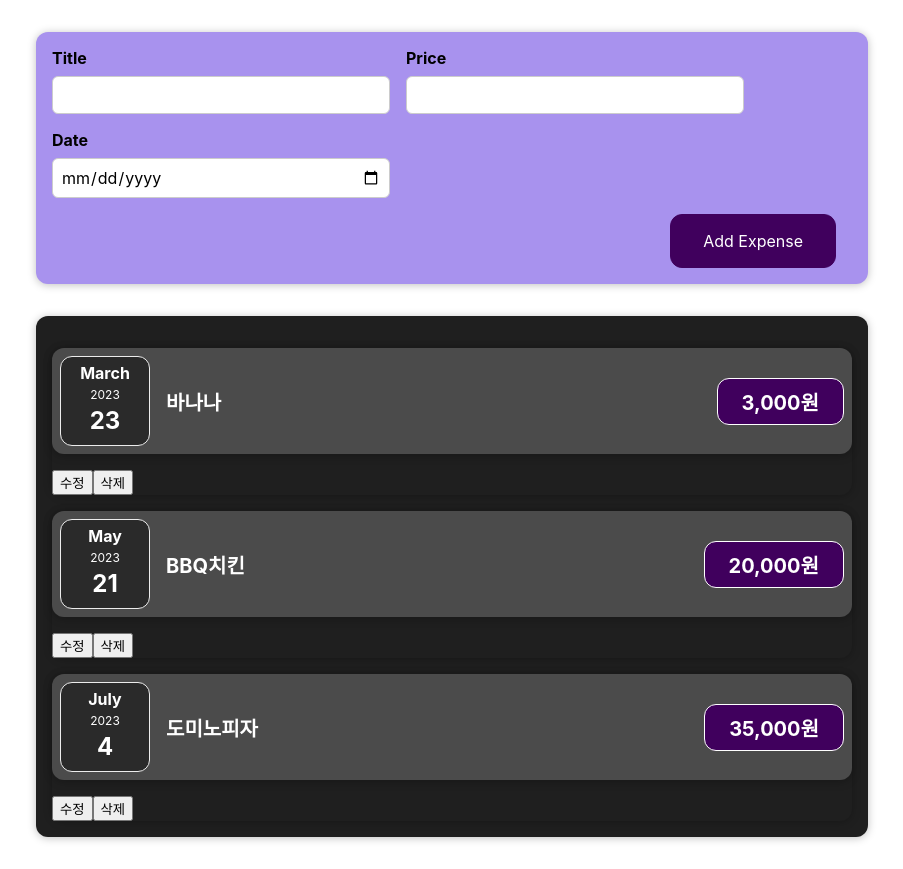
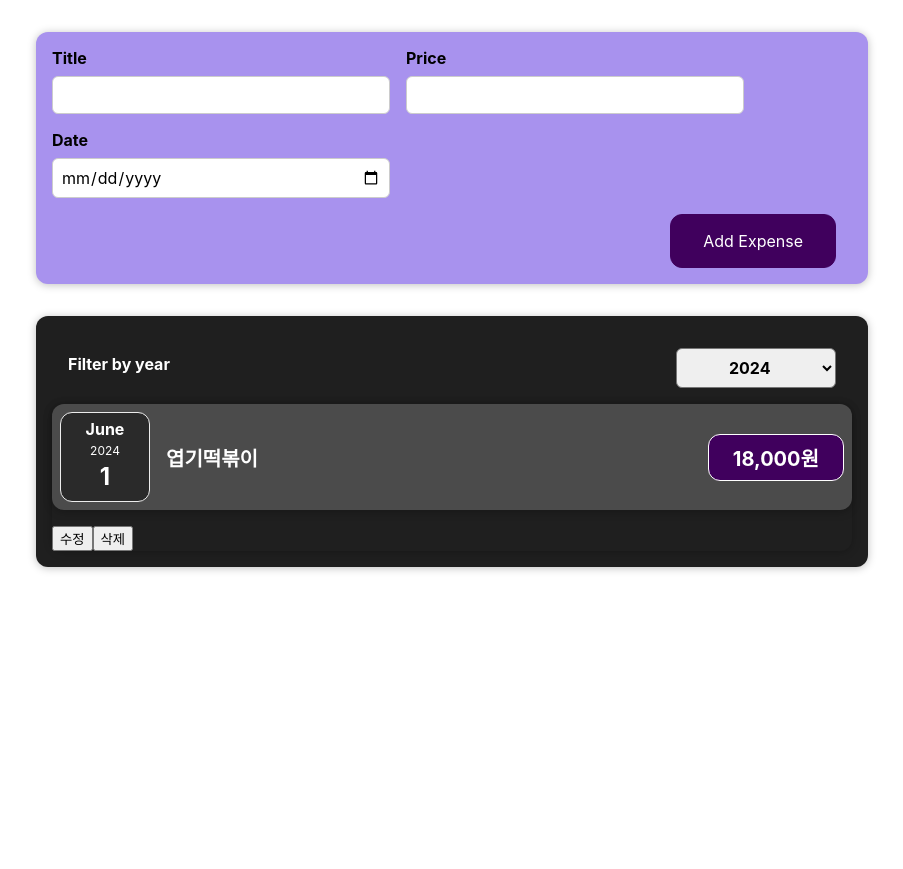
Before and after one commit to SJHlll/react-basic-study-20240501, a React (Create React App) app: page / in a window 1280 px wide. Shown: the whole page, without its empty margins (188-1091 px from the left). After the commit the page ends 800 px from the top, so only its background shows below. Built offline with nearby package versions, Linux system fonts and the light colour scheme.

Commit message:
8. 동적 리스트 렌더링, 연도별 필터링

```diff
--- a/src/App.js
+++ b/src/App.js
@@ -7,19 +7,28 @@
   //지출 항목 객체 배열
   const expenses = [
     {
+      id: 1,
       title: '바나나',
       price: 3000,
       date: new Date(2023, 3 - 1, 23),
     },
     {
+      id: 2,
       title: 'BBQ치킨',
       price: 20000,
       date: new Date(2023, 5 - 1, 21),
     },
     {
+      id: 3,
       title: '도미노피자',
       price: 35000,
       date: new Date(2023, 7 - 1, 4),
+    },
+    {
+      id: 4,
+      title: '엽기떡볶이',
+      price: 18000,
+      date: new Date(2024, 6 - 1, 1),
     },
   ];
 
@@ -27,6 +36,7 @@
   const addExpenseHandler = (NewExpense) => {
     console.log('App 컴포넌트 응답');
     console.log('newExpense : ', NewExpense);
+    expenses.push(NewExpense);
   };
 
   return (
--- /dev/null
+++ b/src/components/Expense/ExpenseFilter.css
@@ -0,0 +1,24 @@
+.expenses-filter {
+  color: white;
+  padding: 0 1rem;
+}
+
+.expenses-filter__control {
+  display: flex;
+  width: 100%;
+  align-items: center;
+  justify-content: space-between;
+  margin: 1rem 0;
+}
+
+.expenses-filter label {
+  font-weight: bold;
+  margin-bottom: 0.5rem;
+}
+
+.expenses-filter select {
+  font: inherit;
+  padding: 0.5rem 3rem;
+  font-weight: bold;
+  border-radius: 6px;
+}
--- /dev/null
+++ b/src/components/Expense/ExpenseFilter.js
@@ -0,0 +1,28 @@
+import React from 'react';
+import './ExpenseFilter.css';
+
+const ExpenseFilter = ({ onChangeFilter }) => {
+  const dropdownChangeHandler = (e) => {
+    // selected된 year의 값을 Expenses.js에서 사용할 수 있게 올려보내기
+    const selectedYear = e.target.value;
+    onChangeFilter(selectedYear);
+  };
+
+  return (
+    <div className="expenses-filter">
+      <div className="expenses-filter__control">
+        <label>Filter by year</label>
+        <select onChange={dropdownChangeHandler}>
+          <option value="2024">2024</option>
+          <option value="2023">2023</option>
+          <option value="2022">2022</option>
+          <option value="2021">2021</option>
+          <option value="2020">2020</option>
+          <option value="2019">2019</option>
+        </select>
+      </div>
+    </div>
+  );
+};
+
+export default ExpenseFilter;
--- a/src/components/Expense/Expenses.js
+++ b/src/components/Expense/Expenses.js
@@ -1,26 +1,46 @@
-import React from 'react';
+import React, { useState } from 'react';
 import ExpenseItem from './ExpenseItem';
 import './Expenses.css';
+import Card from '../UI/Card';
+import ExpenseFilter from './ExpenseFilter';
 
-const Expenses = ({ items: expenses }) => {
+const Expenses = ({ items }) => {
+  // 선택된 연도 상태값 관리
+  const [filteredYear, setFilteredYear] = useState(
+    new Date().getFullYear().toString(),
+  );
+
+  // 자식 컴포넌트 ExpenseFilter에 있는 선택 연도를 끌어올리는 함수
+  const filterChangeHandler = (selectedYear) => {
+    setFilteredYear(selectedYear);
+  };
+
+  // ExpenseItem을 동적으로 렌더링하기
+  // const iterateExpenseItem = () => {
+  //   // 콜백 함수의 매개값으로 배열의 요소가 하나씩 전달됨
+  //   // 콜백 함수는 배열 요소만큼 반복됨
+  //   // map의 리턴값 : 함수가 적용된 각 요소가 담긴 새로운 배열이 리턴됨
+  //   return items.map((item) => {
+  //     return (
+  //       <ExpenseItem title={item.title} price={item.price} date={item.date} />
+  //     );
+  //   });
+  // };
+
   return (
-    <div className="expenses">
-      <ExpenseItem
-        title={expenses[0].title}
-        price={expenses[0].price}
-        date={expenses[0].date}
-      />
-      <ExpenseItem
-        title={expenses[1].title}
-        price={expenses[1].price}
-        date={expenses[1].date}
-      />
-      <ExpenseItem
-        title={expenses[2].title}
-        price={expenses[2].price}
-        date={expenses[2].date}
-      />
-    </div>
+    <Card className="expenses">
+      <ExpenseFilter onChangeFilter={filterChangeHandler} />
+      {items
+        .filter((item) => item.date.getFullYear().toString() === filteredYear)
+        .map((item) => (
+          <ExpenseItem
+            key={item.id}
+            title={item.title}
+            price={item.price}
+            date={item.date}
+          />
+        ))}
+    </Card>
   );
 };
 
```
